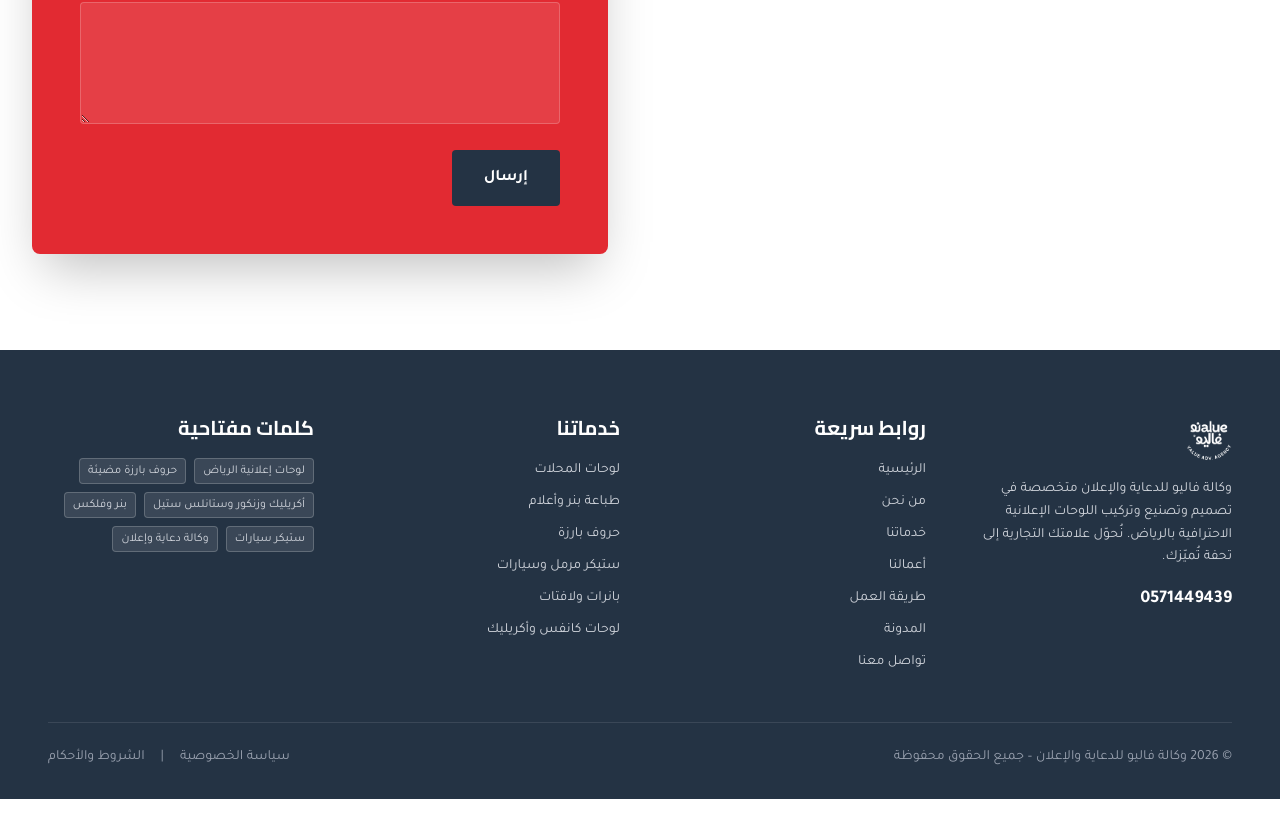
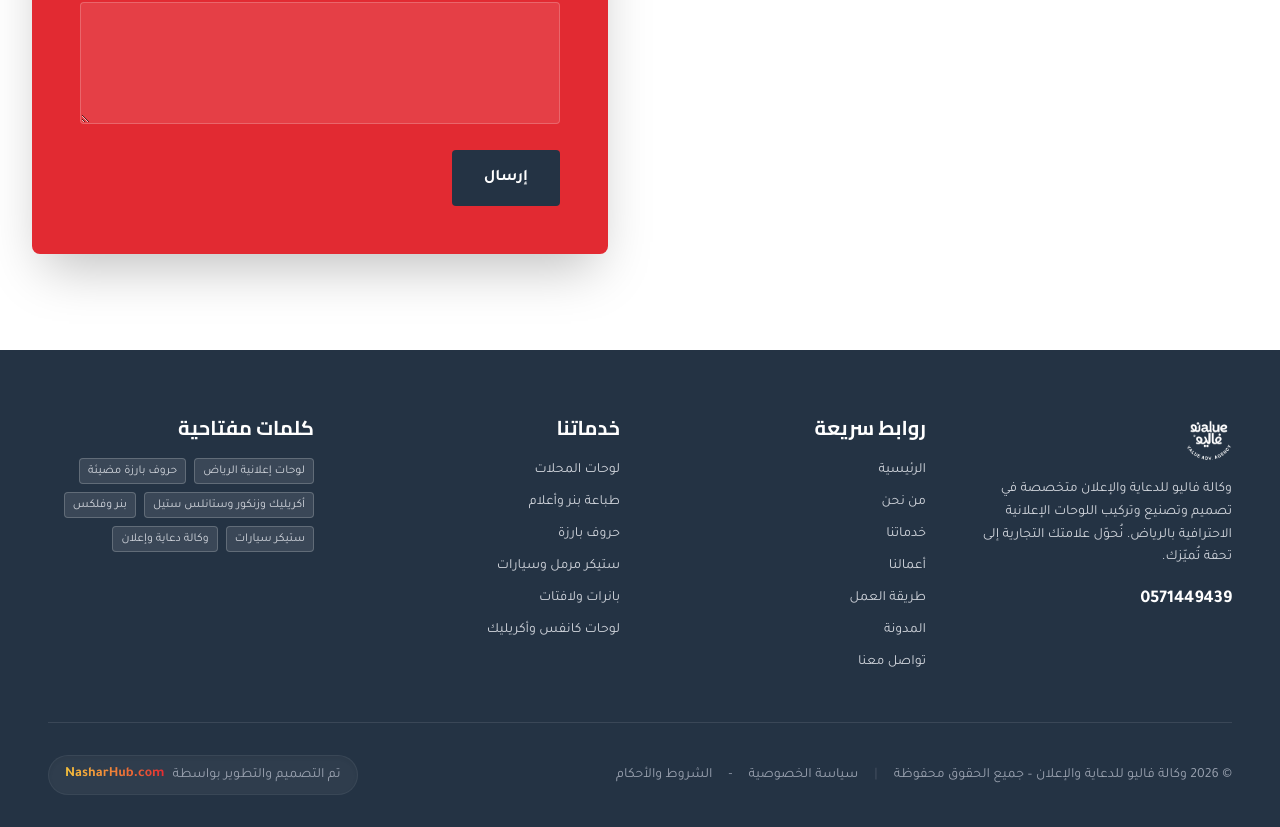
Before and after one commit to AhmedZakaria14/VALUE-ADV.-AGENCY, a Next.js app: page / in a window 1280 px wide. Shown: the part 6260-7087 px from the top of the page. Before the commit the page ends 7059 px from the top, so only its background shows below. Built offline with nearby package versions, Linux system fonts and the light colour scheme.

Commit message:
NasharHub.com

```diff
--- a/components/Footer.tsx
+++ b/components/Footer.tsx
@@ -51,12 +51,29 @@ export default function Footer() {
           </div>
         </div>
 
-        <div className="border-t border-white/10 pt-6 flex flex-col md:flex-row justify-between items-center gap-4 text-sm text-gray-400">
-          <span>© {new Date().getFullYear()} وكالة فاليو للدعاية والإعلان – جميع الحقوق محفوظة</span>
-          <div className="flex gap-4">
-            <Link href="#" className="hover:text-white transition-colors">سياسة الخصوصية</Link>
-            <span>|</span>
-            <Link href="#" className="hover:text-white transition-colors">الشروط والأحكام</Link>
+        <div className="border-t border-white/10 pt-8 flex flex-col md:flex-row items-center justify-between gap-6">
+          <div className="flex flex-col md:flex-row items-center gap-4 text-sm text-gray-400">
+            <span>© {new Date().getFullYear()} وكالة فاليو للدعاية والإعلان – جميع الحقوق محفوظة</span>
+            <div className="hidden md:block text-gray-600">|</div>
+            <div className="flex gap-4">
+              <Link href="#" className="hover:text-white transition-colors">سياسة الخصوصية</Link>
+              <span>-</span>
+              <Link href="#" className="hover:text-white transition-colors">الشروط والأحكام</Link>
+            </div>
+          </div>
+
+          <div className="flex items-center text-sm text-gray-400 bg-white/5 py-2 px-4 rounded-full border border-white/5 shadow-inner">
+            <span className="ml-2">تم التصميم والتطوير بواسطة</span>
+            <a
+              href="https://NasharHub.com"
+              target="_blank"
+              rel="noopener noreferrer"
+              className="group relative inline-flex items-center font-bold text-transparent bg-clip-text bg-gradient-to-r from-[#f4c03b] to-[#e22a32] hover:to-[#f4c03b] hover:from-[#e22a32] transition-all duration-500"
+              style={{ paddingBottom: '2px' }}
+            >
+              NasharHub.com
+              <span className="absolute bottom-0 left-0 w-0 h-[1px] bg-gradient-to-r from-[#f4c03b] to-[#e22a32] transition-all duration-300 group-hover:w-full"></span>
+            </a>
           </div>
         </div>
       </div>
```
Also changed, not shown: 1 other file (tests, documents, lock files or other folders).
